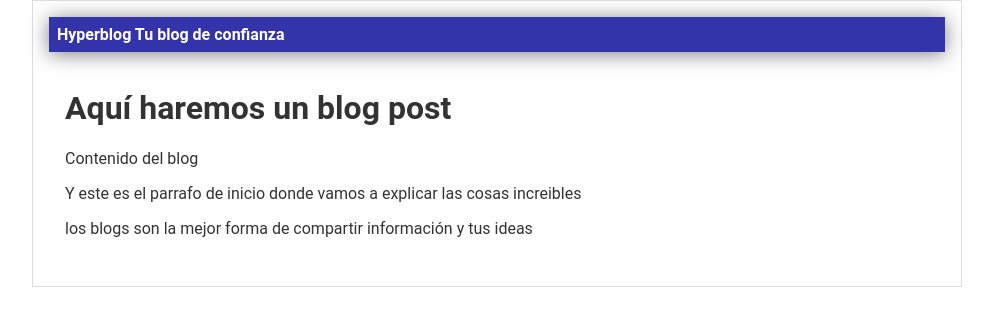
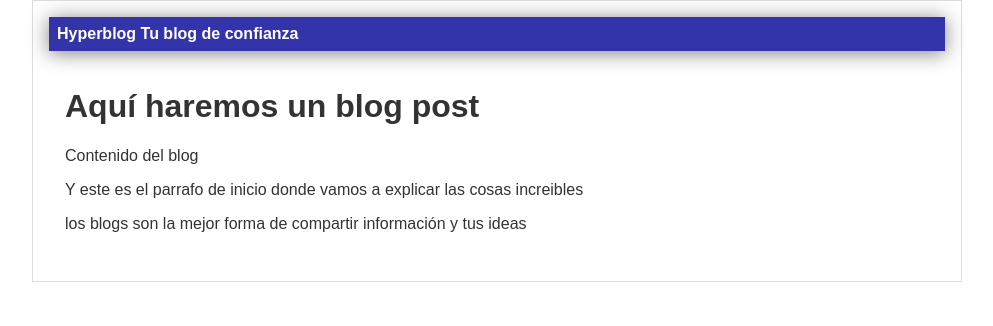
Before and after one commit to enriquecastillo107/hyperblog, a plain HTML site: page index.html in a window 1280 px wide. Shown: the whole page, without its empty margins (143-1136 px from the left). Drawn offline with Linux system fonts and the light colour scheme.

Commit message:
volvi a Arial

```diff
--- a/css/stylesheet.css
+++ b/css/stylesheet.css
@@ -2,7 +2,7 @@ body
 {
     color: #333;
     text-align: center;
-    font-family: "Roboto";
+    font-family: "Arial";
     font-size: 16px;
     margin: 0;
     padding: 0;
```
